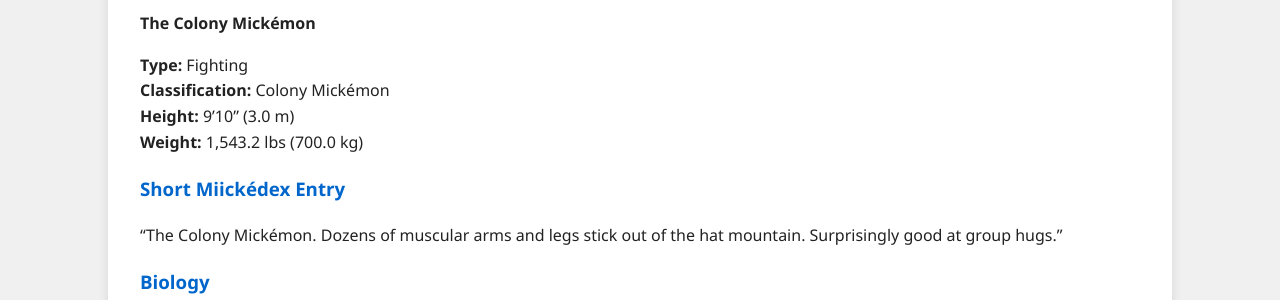
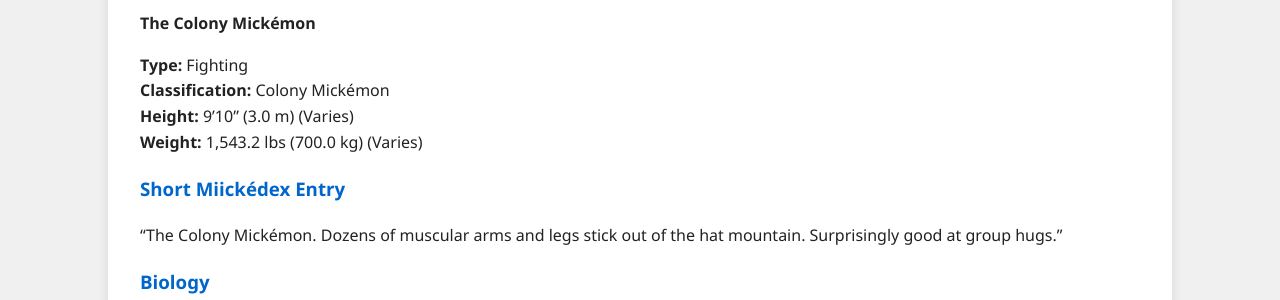
Before and after one commit to elizibar/elizibar.github.io, a Jekyll site: the page built from mickedex/group/mickmassive.md, in a window 1280 px wide. Shown: the part 245-545 px from the top of the page. Built offline with Jekyll 4.4.1, drawn with Linux system fonts in a browser that asks for light colours.

Commit message:
slight height tweaks

```diff
--- a/mickedex/group/mickmassive.md
+++ b/mickedex/group/mickmassive.md
@@ -10,8 +10,8 @@ permalink: /mickedex/mickmassive/
 
 **Type:** Fighting
 **Classification:** Colony Mickémon
-**Height:** 9'10" (3.0 m)
-**Weight:** 1,543.2 lbs (700.0 kg)
+**Height:** 9'10" (3.0 m) (Varies)
+**Weight:** 1,543.2 lbs (700.0 kg) (Varies)
 
 ### Short Miickédex Entry
 "The Colony Mickémon. Dozens of muscular arms and legs stick out of the hat mountain. Surprisingly good at group hugs."
```
Also changed, not shown: mickedex/group/mickmasses.md (+2 -2 lines), mickedex/base/bigmick.md (line endings or trailing spaces).
